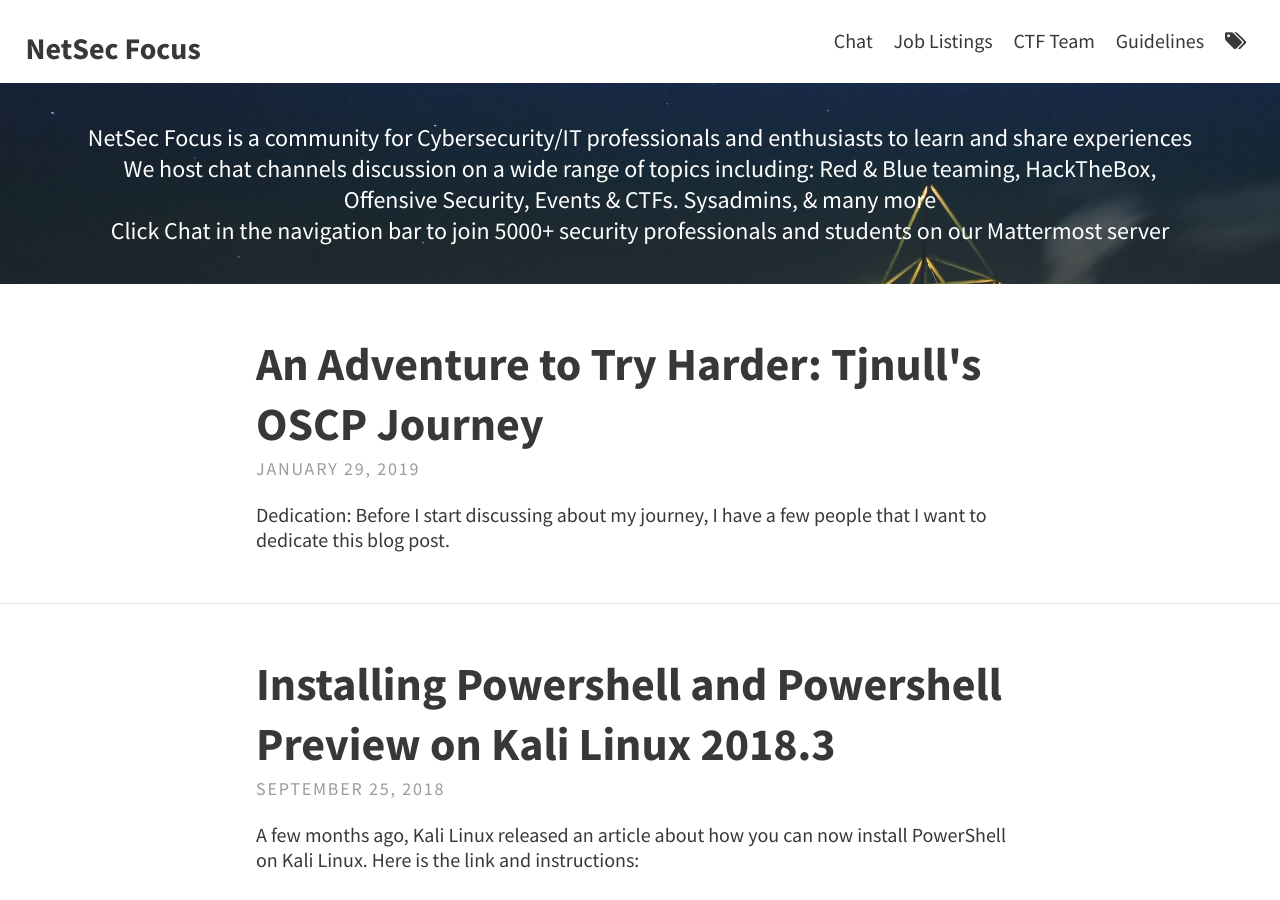
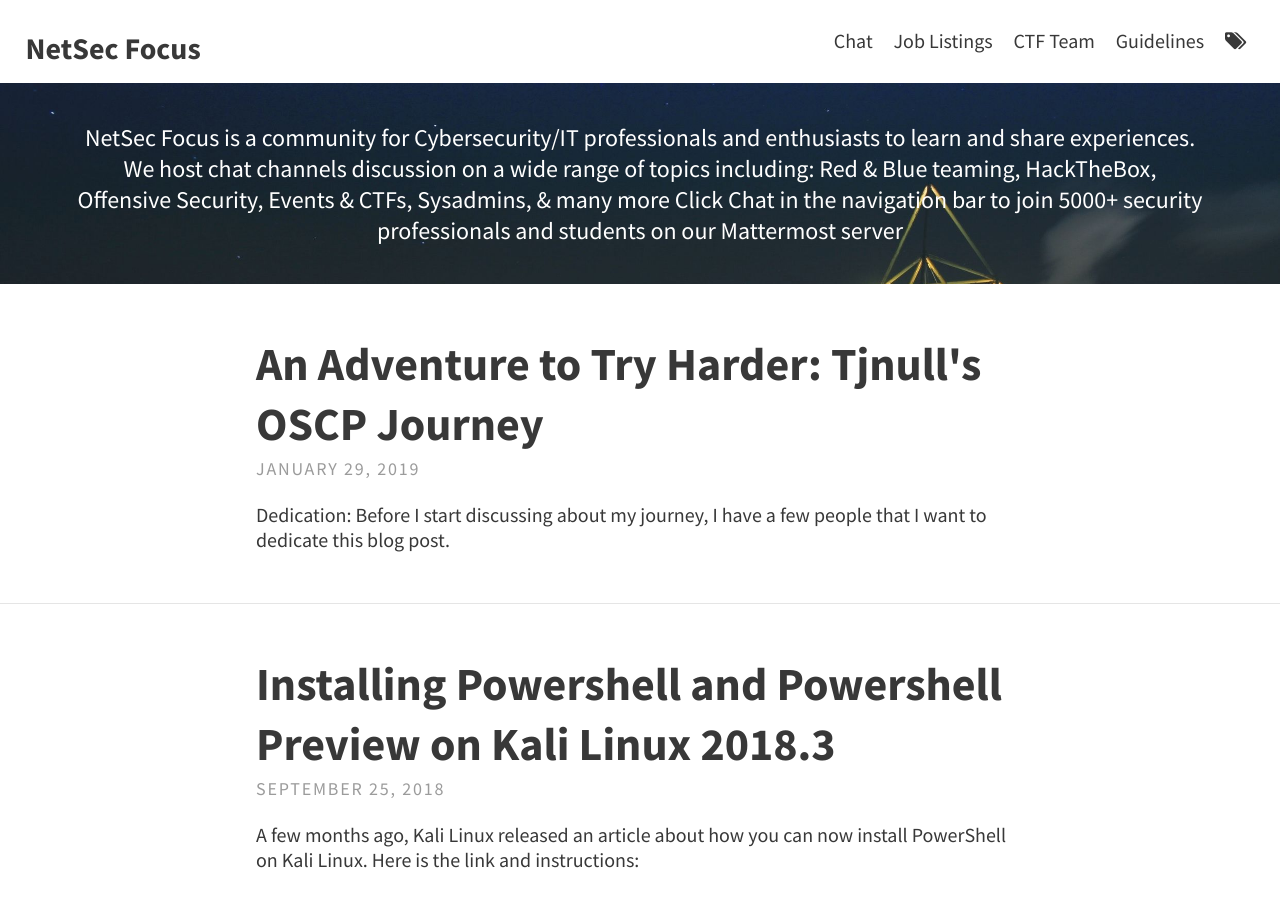
Before and after one commit to NetSec-Focus/netsec-focus.github.io, a Jekyll site: the page built from index.html, in a window 1280 px wide and 900 px high. Built offline with Jekyll 4.4.1, drawn with Linux system fonts in a browser that asks for light colours; the list of posts is cut into pages by our own code.

Commit message:
Update _config.yml

```diff
--- a/_config.yml
+++ b/_config.yml
@@ -15,9 +15,10 @@ theme_settings:
   gravatar: # Email MD5 hash
 
   # Header and footer text
-  header_text: "NetSec Focus is a community for Cybersecurity/IT professionals and enthusiasts to learn and share experiences
-  <br>We host chat channels discussion on a wide range of topics including: Red & Blue teaming, HackTheBox, Offensive Security, Events & CTFs. Sysadmins, & many more
-  <br>Click Chat in the navigation bar to join 5000+ security professionals and students on our Mattermost server"
+  header_text: |
+    NetSec Focus is a community for Cybersecurity/IT professionals and enthusiasts to learn and share experiences.
+    We host chat channels discussion on a wide range of topics including: Red & Blue teaming, HackTheBox, Offensive Security, Events & CTFs, Sysadmins, & many more
+    Click Chat in the navigation bar to join 5000+ security professionals and students on our Mattermost server
   header_text_feature_image: assets/img/pexels/triangular.jpeg
   footer_text: >
 
```
